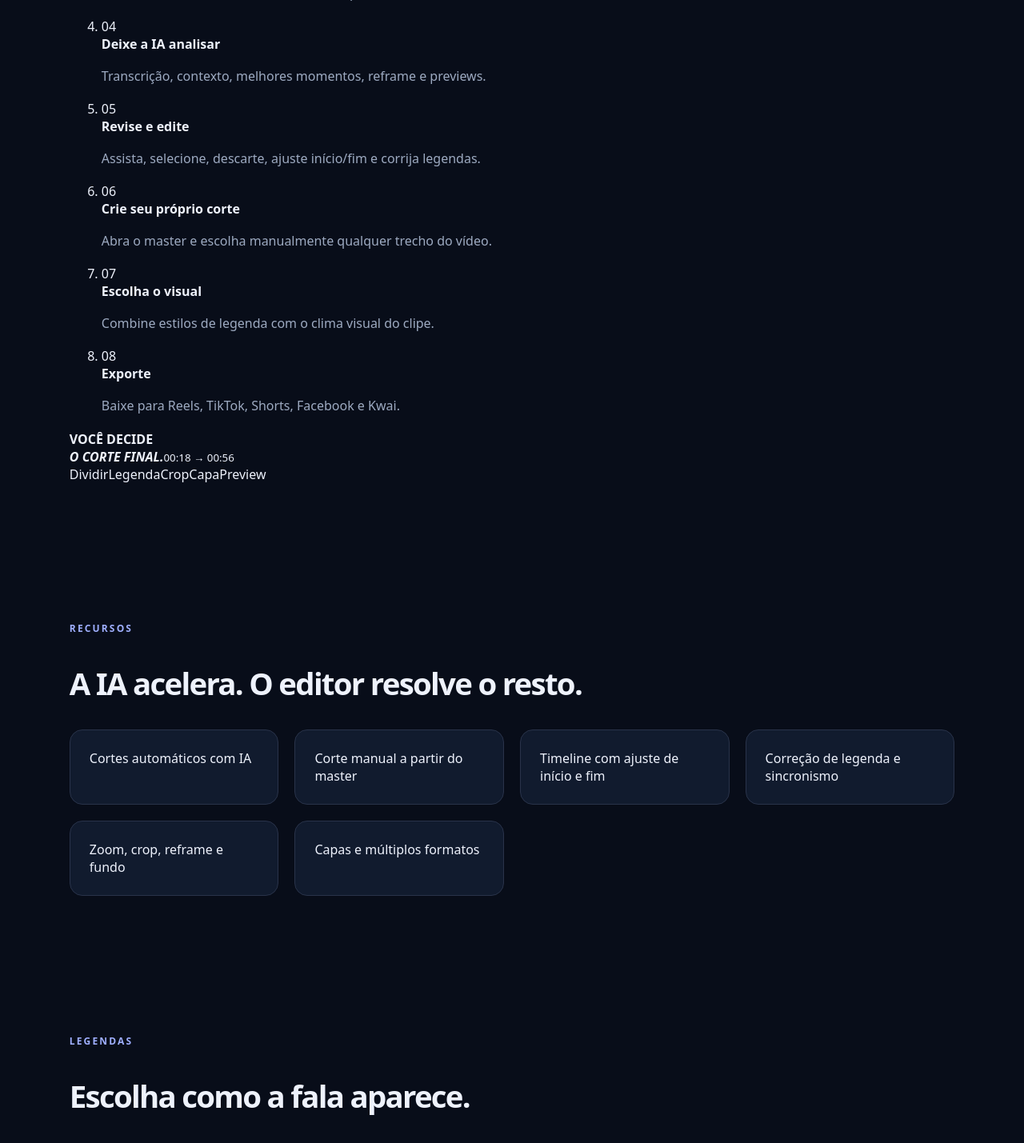
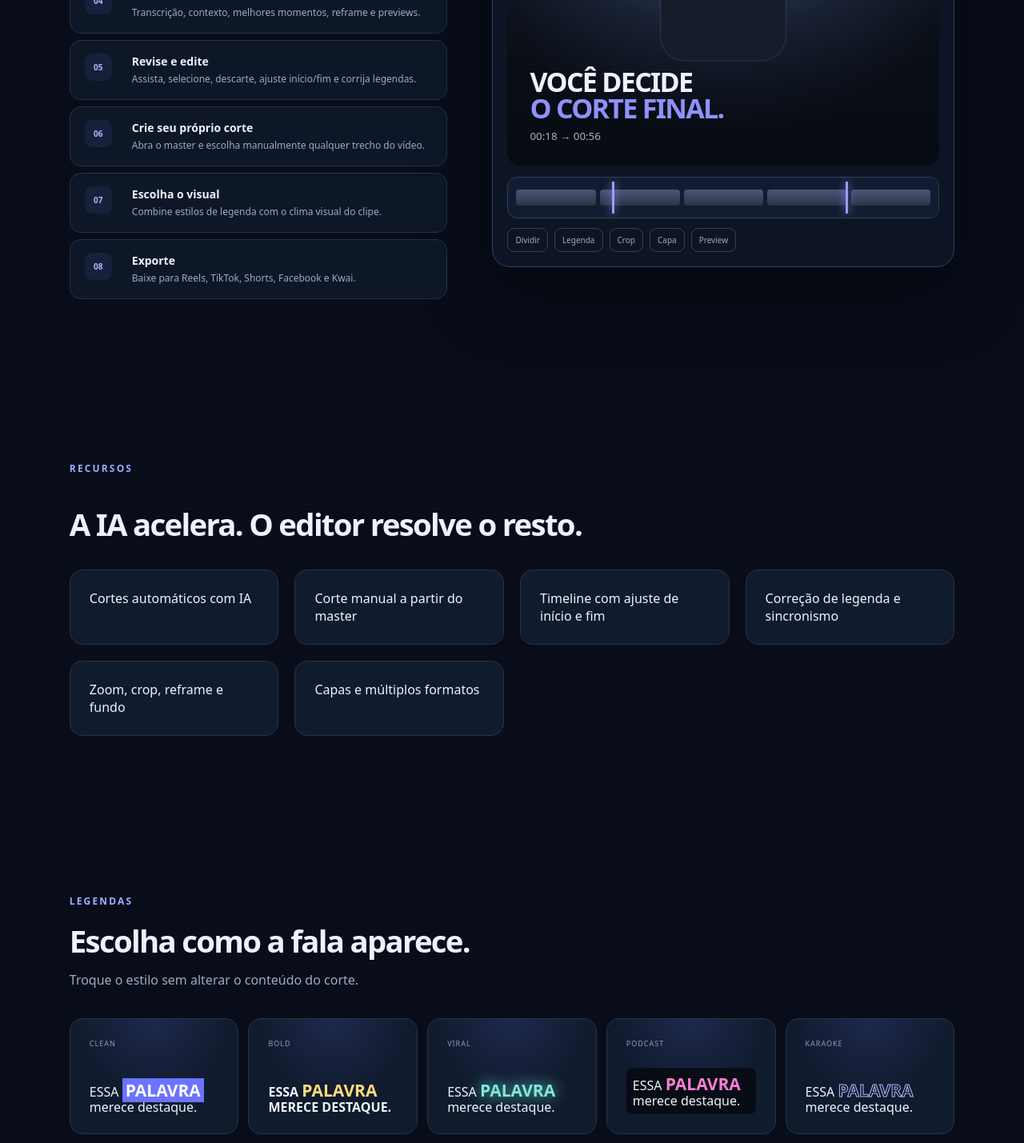
Before and after one commit to DiegoMatheusS/CortesIA, a Next.js app in the folder cortes-ia-web/: page / in a window 1280 px wide. Shown: the part 9140-10569 px from the top of the page at 80% size. Built offline with nearby package versions, Linux system fonts and the light colour scheme.

Commit message:
feat(web): apply v0.5 update to style.css

```diff
--- a/cortes-ia-web/src/app/style.css
+++ b/cortes-ia-web/src/app/style.css
@@ -241,3 +241,115 @@ html{scroll-behavior:smooth}
  .support-card{grid-template-columns:1fr}
  .nav-user{display:none}
 }
+
+
+/* v0.5 product positioning and editor showcase */
+.section-intro{max-width:760px;margin-bottom:34px}
+.section-intro h2{margin:6px 0 10px}
+.section-intro>p:last-child{margin:0}
+
+.tutorial-section{padding-top:110px!important;padding-bottom:110px!important}
+.tutorial-layout{display:grid;grid-template-columns:minmax(0,.9fr) minmax(420px,1.1fr);gap:56px;align-items:start}
+.tutorial-steps{list-style:none;padding:0;margin:0;display:grid;gap:8px}
+.tutorial-steps li{display:grid;grid-template-columns:44px 1fr;gap:15px;padding:16px 18px;border:1px solid #25314a;border-radius:14px;background:#0e1728}
+.tutorial-steps li>span{display:grid;place-items:center;width:34px;height:34px;border-radius:10px;background:#737cff18;color:#aeb5ff;font-size:10px;font-weight:800}
+.tutorial-steps strong{display:block;font-size:14px}
+.tutorial-steps p{margin:4px 0 0;font-size:12px;line-height:1.5}
+.tutorial-preview{position:sticky;top:90px;border:1px solid #34415f;border-radius:22px;background:#0d1524;padding:18px;box-shadow:0 30px 90px #0007}
+.tutorial-player{height:470px;border-radius:16px;position:relative;overflow:hidden;padding:28px;display:flex;flex-direction:column;justify-content:flex-end;background:
+ linear-gradient(180deg,transparent,#04070dcf),
+ radial-gradient(circle at 50% 23%,#6f83ba,#2c3a59 45%,#121925 73%)}
+.tutorial-player .preview-person{width:155px;height:290px}
+.tutorial-player strong{position:relative;font-size:34px;line-height:.96;letter-spacing:-.05em}
+.tutorial-player strong em{font-style:normal;color:#8f91ff}
+.tutorial-player small{position:relative;margin-top:10px;color:#a9b4ca}
+.tutorial-timeline{height:52px;margin-top:14px;display:flex;align-items:center;gap:5px;position:relative;padding:0 10px;background:#111c30;border:1px solid #2f3c58;border-radius:12px}
+.tutorial-timeline i{display:block;flex:1;height:20px;border-radius:4px;background:linear-gradient(180deg,#495777,#2a3449)}
+.tutorial-timeline span{position:absolute;top:5px;bottom:5px;width:3px;background:#9d9cff;box-shadow:0 0 12px #8d8cff}
+.tutorial-timeline span:nth-last-child(2){left:24%}
+.tutorial-timeline span:last-child{right:21%}
+.tutorial-tools{display:flex;flex-wrap:wrap;gap:8px;margin-top:12px}
+.tutorial-tools span{padding:7px 9px;border:1px solid #34415d;border-radius:9px;color:#9ca9c0;font-size:10px}
+
+.style-showcase,.visual-showcase{padding-top:105px!important;padding-bottom:105px!important}
+.caption-gallery{display:grid;grid-template-columns:repeat(5,1fr);gap:12px}
+.caption-style{min-height:145px;display:flex;flex-direction:column;justify-content:space-between;overflow:hidden;position:relative}
+.caption-style:before{content:"";position:absolute;inset:0;opacity:.15;background:radial-gradient(circle at 50% 0,#6876ff,transparent 55%)}
+.caption-style>*{position:relative}
+.caption-style small{text-transform:uppercase;letter-spacing:.11em;color:#8f9cb7;font-size:9px}
+.caption-style div{font-size:16px;line-height:1.15}
+.caption-style b{font-size:21px}
+.caption-style-1 b{color:#fff;background:#6b73ff;padding:1px 4px}
+.caption-style-2 div{font-weight:800;text-transform:uppercase}.caption-style-2 b{color:#ffdc7d}
+.caption-style-3 b{color:#7fe8dd;text-shadow:0 0 18px #70f0df}
+.caption-style-4 div{background:#05070bbf;padding:8px;border-radius:8px}.caption-style-4 b{color:#ff7fd6}
+.caption-style-5 b{-webkit-text-stroke:1px #bcb9ff;color:transparent}
+
+.mood-gallery{display:grid;grid-template-columns:repeat(6,1fr);gap:12px}
+.mood-card{padding:10px}
+.mood-frame{height:210px;border-radius:12px;position:relative;overflow:hidden;background:radial-gradient(circle at 52% 28%,#697aa5,#27334a 46%,#111722 74%)}
+.mood-frame .preview-person{width:80px;height:145px;top:36px}
+.mood-card>strong{display:block;padding:10px 4px 3px;font-size:12px}
+.mood-cinema .mood-frame{filter:contrast(1.2) saturate(.75)}
+.mood-divertido .mood-frame{filter:saturate(1.35) brightness(1.08)}
+.mood-animado .mood-frame{filter:saturate(1.55) contrast(1.08)}
+.mood-sombrio .mood-frame{filter:brightness(.65) contrast(1.35) saturate(.7)}
+.mood-quente .mood-frame{filter:sepia(.22) saturate(1.25) hue-rotate(-12deg)}
+.mood-frio .mood-frame{filter:saturate(.85) hue-rotate(14deg) brightness(.95)}
+
+/* v0.5 pinned phone states */
+.phone-story-v05{height:620vh}
+.phone-config-grid{display:grid;grid-template-columns:1fr 1fr;gap:8px;margin-top:22px}
+.phone-config-grid>div{padding:12px;border:1px solid #2d3954;border-radius:12px;background:#101a2d}
+.phone-config-grid small,.phone-config-grid strong{display:block}
+.phone-config-grid small{font-size:8px;color:#7f8ca7;text-transform:uppercase;letter-spacing:.08em}
+.phone-config-grid strong{font-size:11px;margin-top:5px}
+.phone-quote{margin-top:22px;padding:14px;border:1px solid #2e3a56;border-radius:14px;background:#0f192c}
+.phone-quote>div{display:flex;justify-content:space-between;gap:12px;padding:8px 0;font-size:10px}
+.phone-quote hr{border:0;border-top:1px solid #2d3953}
+.phone-quote-total{font-size:12px!important}
+.phone-editor-preview{height:265px;border-radius:17px;position:relative;overflow:hidden;margin-top:18px;background:
+ linear-gradient(180deg,transparent,#04070dcc),
+ radial-gradient(circle at 52% 26%,#667aaa,#29364f 48%,#101620 73%)}
+.phone-editor-preview .preview-person{width:110px;height:200px;top:34px}
+.phone-editor-preview>b{position:absolute;left:14px;bottom:12px;padding:6px 8px;border-radius:8px;background:#050912cc;font-size:9px}
+.phone-timeline{height:42px;margin:12px 0;position:relative;border:1px solid #2e3b57;border-radius:10px;background:repeating-linear-gradient(90deg,#35425f 0 14px,#263149 15px 28px)}
+.phone-timeline .timeline-range{position:absolute;left:20%;right:17%;top:7px;bottom:7px;border:2px solid #8b8dff;border-radius:6px;background:#7479ff1c}
+.phone-timeline .timeline-handle{position:absolute;top:3px;bottom:3px;width:5px;border-radius:4px;background:#a8a9ff}
+.phone-timeline .left{left:20%}.phone-timeline .right{right:17%}
+.phone-timeline em{position:absolute;top:-4px;bottom:-4px;left:54%;width:2px;background:#fff}
+.phone-caption-editor{margin-top:20px;padding:14px;border:1px solid #2f3d59;border-radius:14px;background:#101a2c}
+.phone-caption-editor>span{font-size:8px;color:#77849f}
+.phone-caption-editor p{font-size:12px;line-height:1.5;color:#d8deec;margin:8px 0 0}
+.phone-caption-editor del{color:#ff8e9d}.phone-caption-editor mark{background:#4f5f2b;color:#e9ffc0;padding:1px 3px;border-radius:4px}
+.phone-caption-track{display:flex;gap:5px;margin:14px 0}
+.phone-caption-track i{height:28px;flex:1;border-radius:5px;background:linear-gradient(180deg,#293755,#1a2438)}
+.phone-free-edit{display:block;color:#8ecdbc!important;font-size:9px!important}
+.phone-caption-presets{display:grid;grid-template-columns:repeat(2,1fr);gap:8px;margin-top:20px}
+.phone-caption-presets>div{min-height:72px;border:1px solid #2d3954;border-radius:10px;padding:9px;display:flex;flex-direction:column;justify-content:space-between;background:#101a2c}
+.phone-caption-presets>div.active{border-color:#8185e9;box-shadow:0 0 20px #7378ff20}
+.phone-caption-presets span{font-size:8px;color:#7f8ca7}.phone-caption-presets b{font-size:13px}
+.phone-caption-presets>div:nth-child(2) b{color:#80e7dc}.phone-caption-presets>div:nth-child(4) b{color:#ffcf7b}.phone-caption-presets>div:nth-child(5) b{color:#ff84e2;text-shadow:0 0 12px #ff61db}
+.phone-visual-preview{height:290px;margin-top:20px;border-radius:18px;position:relative;overflow:hidden;background:radial-gradient(circle at 50% 25%,#697aa6,#2a3650 46%,#111722 72%)}
+.phone-visual-preview .preview-person{width:120px;height:210px;top:40px}
+.phone-visual-preview strong{position:absolute;left:16px;bottom:14px;font-size:21px;letter-spacing:.06em}
+.phone-visual-preview.visual-warm{filter:sepia(.25) saturate(1.3) hue-rotate(-10deg)}
+.phone-visual-pills{display:flex;gap:6px;margin-top:10px}
+.phone-visual-pills span{flex:1;text-align:center;padding:6px;border:1px solid #303c58;border-radius:8px;font-size:8px;color:#8491aa}
+.phone-visual-pills .active{border-color:#7d80dd;color:#d4d5ff;background:#7277ff17}
+
+@media(max-width:1050px){
+ .caption-gallery{grid-template-columns:repeat(3,1fr)}
+ .mood-gallery{grid-template-columns:repeat(3,1fr)}
+ .tutorial-layout{grid-template-columns:1fr}
+ .tutorial-preview{position:relative;top:auto;max-width:620px}
+}
+@media(max-width:700px){
+ .caption-gallery{grid-template-columns:repeat(2,1fr)}
+ .mood-gallery{grid-template-columns:repeat(2,1fr)}
+ .tutorial-section{padding-top:80px!important;padding-bottom:80px!important}
+ .tutorial-preview{padding:12px}
+ .tutorial-player{height:390px}
+ .tutorial-steps li{grid-template-columns:38px 1fr;padding:14px}
+ .phone-story-v05{height:500vh}
+}
```
